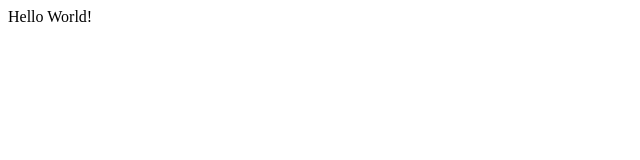
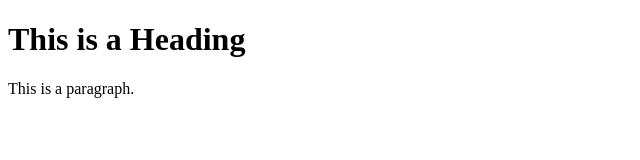
Before and after one commit to KeddieH/KeddieH.github.io, a plain HTML site: page hello.html in a window 1280 px wide. Shown: the whole page, without its empty margins (0-640 px from the left). Drawn offline with Linux system fonts and the light colour scheme.

Commit message:
Update hello.html

```diff
--- a/hello.html
+++ b/hello.html
@@ -1,5 +1,12 @@
+<!DOCTYPE html>
 <html>
-  <body>
-    Hello World!
-  </body>
+<head>
+<title>Page Title</title>
+</head>
+<body>
+
+<h1>This is a Heading</h1>
+<p>This is a paragraph.</p>
+
+</body>
 </html>
```
